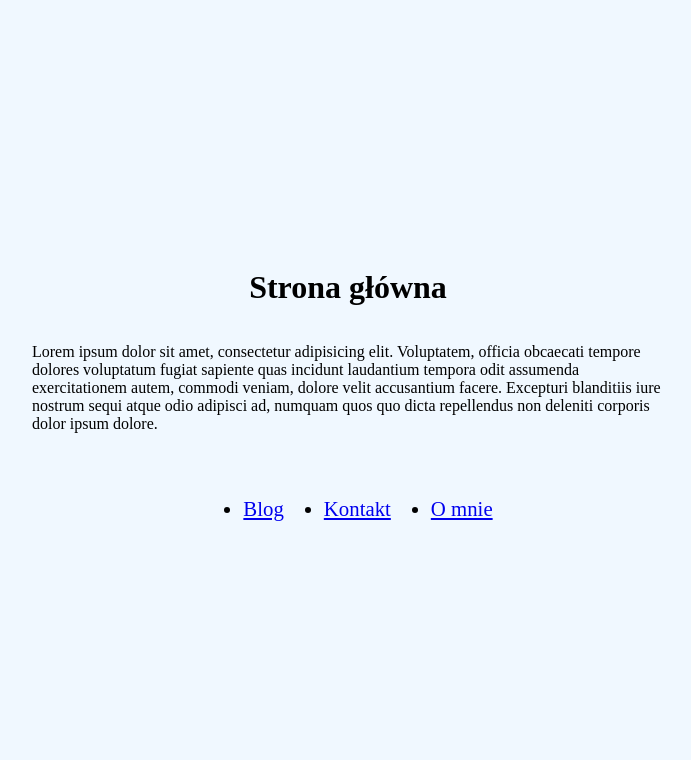
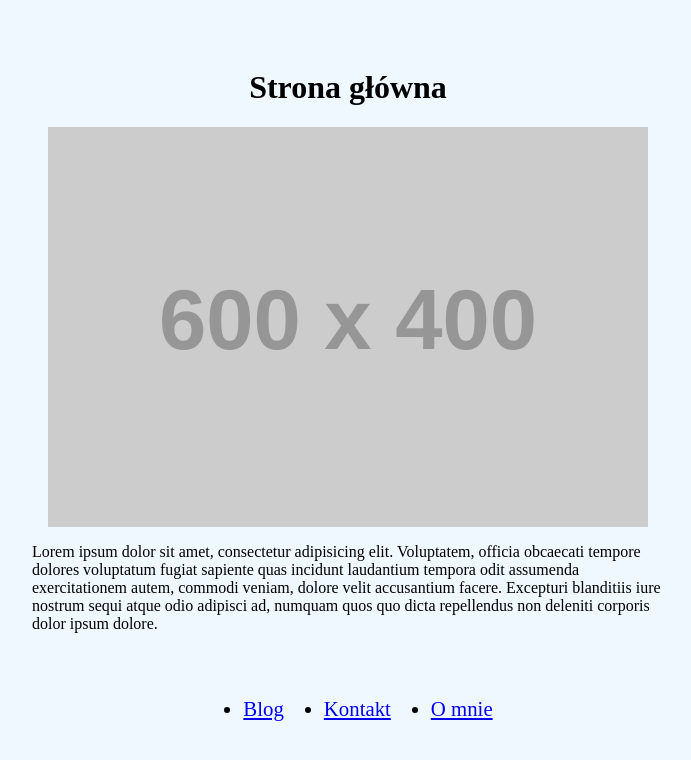
Before and after one commit to Dawid9906/shoperup, a plain HTML site: page index.html in a window 1280 px wide. Shown: the whole page, without its empty margins (292-983 px from the left). Drawn offline with Linux system fonts and the light colour scheme; placeholder pictures from the web are drawn by us.

Commit message:
Revert "no message"
This reverts commit 5da011d47c44a56dd6b5bd931c24d864189a86a9.

```diff
--- a/index.html
+++ b/index.html
@@ -8,6 +8,7 @@
   </head>
   <body>
     <h1>Strona główna</h1>
+    <img src="https://placehold.co/600x400" alt="placeholder 600x400">
     <p id="tekst">
       Lorem ipsum dolor sit amet, consectetur adipisicing elit. Voluptatem,
       officia obcaecati tempore dolores voluptatum fugiat sapiente quas incidunt
@@ -16,6 +17,7 @@
       atque odio adipisci ad, numquam quos quo dicta repellendus non deleniti
       corporis dolor ipsum dolore.
     </p>
+
     <p id="nav">
       <ul>
         <li><a href="/blog/index.html">Blog</a></li>
```
